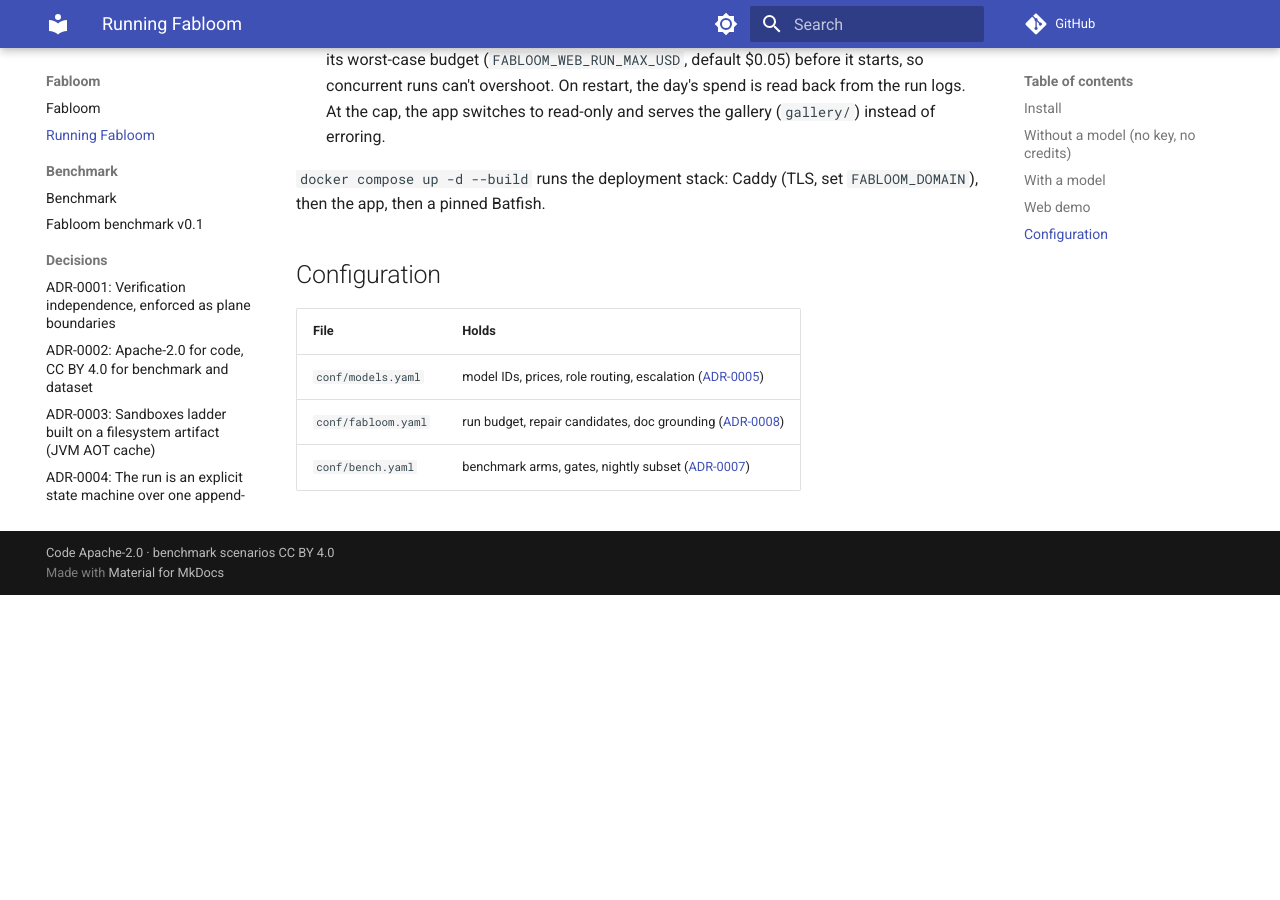
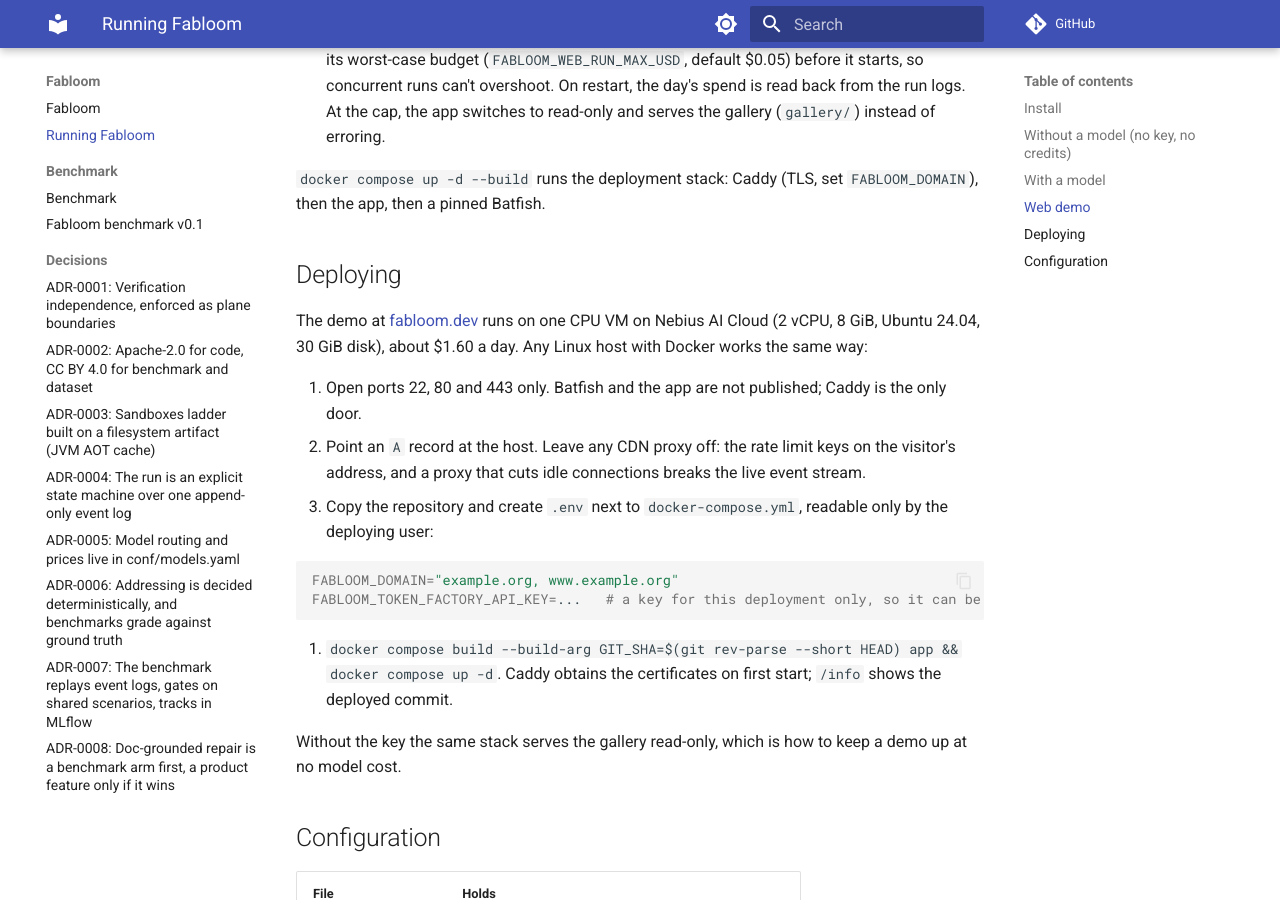
Before and after one commit to vkrishnabhatk/fabloom, an MkDocs documentation site: the page built from docs/running.md, in a window 1280 px wide and 900 px high, scrolled down 1275 px. Built offline with MkDocs 1.6.1 and Material for MkDocs 9.7.7, drawn with Linux system fonts in a browser that asks for light colours; comment, search, counter and statistics services are not loaded; before the commit the page ends 1870 px from its top, so only the background shows below that.

Commit message:
docs: README for the live demo; deployment guide; roadmap with the containerlab lab

````diff
--- a/docs/running.md
+++ b/docs/running.md
@@ -57,6 +57,30 @@ Two guards protect the credits:
 `docker compose up -d --build` runs the deployment stack: Caddy (TLS, set `FABLOOM_DOMAIN`),
 then the app, then a pinned Batfish.
 
+## Deploying
+
+The demo at [fabloom.dev](https://fabloom.dev) runs on one CPU VM on Nebius AI Cloud
+(2 vCPU, 8 GiB, Ubuntu 24.04, 30 GiB disk), about $1.60 a day. Any Linux host with Docker
+works the same way:
+
+1. Open ports 22, 80 and 443 only. Batfish and the app are not published; Caddy is the only
+   door.
+2. Point an `A` record at the host. Leave any CDN proxy off: the rate limit keys on the
+   visitor's address, and a proxy that cuts idle connections breaks the live event stream.
+3. Copy the repository and create `.env` next to `docker-compose.yml`, readable only by the
+   deploying user:
+
+   ```bash
+   FABLOOM_DOMAIN="example.org, www.example.org"
+   FABLOOM_TOKEN_FACTORY_API_KEY=...   # a key for this deployment only, so it can be revoked alone
+   ```
+
+4. `docker compose build --build-arg GIT_SHA=$(git rev-parse --short HEAD) app && docker compose up -d`.
+   Caddy obtains the certificates on first start; `/info` shows the deployed commit.
+
+Without the key the same stack serves the gallery read-only, which is how to keep a demo up
+at no model cost.
+
 ## Configuration
 
 | File | Holds |
````
Also changed, not shown: README.md (+72 -37 lines).
